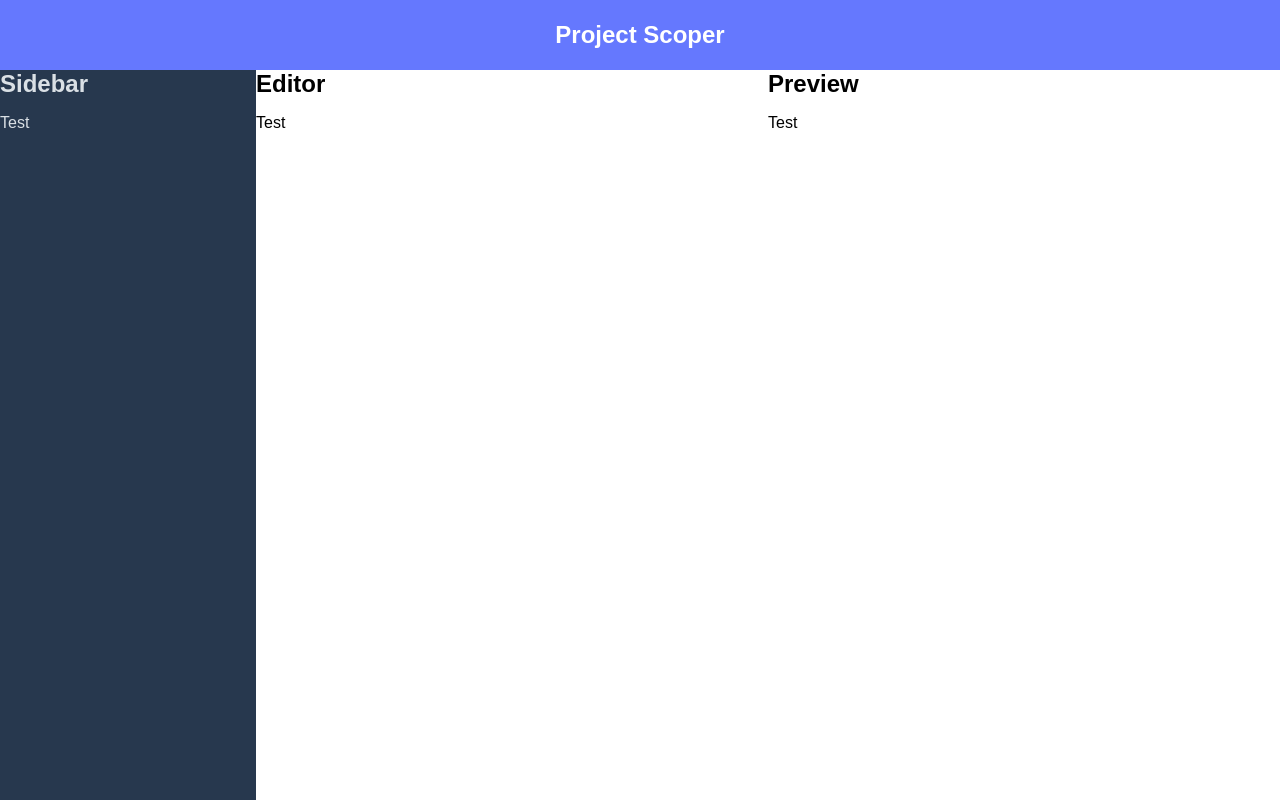
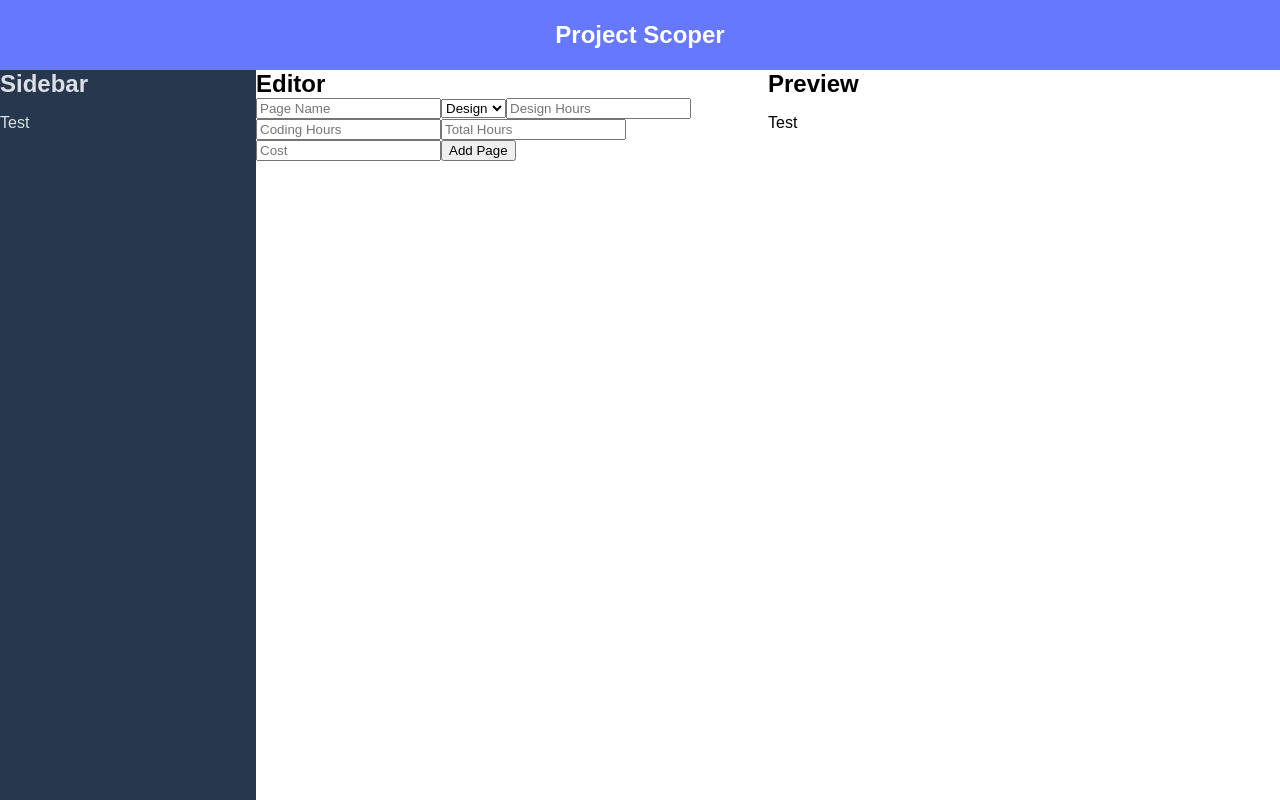
Before and after one commit to mmwoods/project-scope-react, a React (Create React App) app: page / in a window 1280 px wide. Both pictures are taken after typing "Sample" into the empty fields and a click on the button "Create Project". Built offline with nearby package versions, Linux system fonts and the light colour scheme.

Commit message:
Basic state

```diff
--- /dev/null
+++ b/src/components/AddScopeContent.js
@@ -0,0 +1,64 @@
+import React, { Component } from "react";
+
+class AddScopeContent extends Component {
+  nameRef = React.createRef();
+  typeRef = React.createRef();
+  designRef = React.createRef();
+  codingRef = React.createRef();
+  totalRef = React.createRef();
+  costRef = React.createRef();
+
+  createPage = event => {
+    // 1. Stop the form from submitting
+    event.preventDefault();
+    const page = {
+      name: this.nameRef.current.value,
+      type: this.typeRef.current.value,
+      design: parseFloat(this.designRef.current.value),
+      coding: parseFloat(this.codingRef.current.value),
+      total: parseFloat(this.totalRef.current.value),
+      cost: this.costRef.current.value
+    };
+    this.props.addPage(page);
+    // refresh the form
+    // event.currentTarget.reset;
+  };
+  render() {
+    return (
+      <form className="scope-edit" onSubmit={this.createPage}>
+        <input
+          name="name"
+          ref={this.nameRef}
+          type="text"
+          placeholder="Page Name"
+        />
+        <select name="type" ref={this.typeRef}>
+          <option value="design">Design</option>
+          <option value="coding">Coding</option>
+        </select>
+        <input
+          name="design"
+          ref={this.designRef}
+          type="text"
+          placeholder="Design Hours"
+        />
+        <input
+          name="coding"
+          ref={this.codingRef}
+          type="text"
+          placeholder="Coding Hours"
+        />
+        <input
+          name="total"
+          ref={this.totalRef}
+          type="text"
+          placeholder="Total Hours"
+        />
+        <input name="cost" ref={this.costRef} type="text" placeholder="Cost" />
+        <button type="submit">Add Page</button>
+      </form>
+    );
+  }
+}
+
+export default AddScopeContent;
--- a/src/components/App.js
+++ b/src/components/App.js
@@ -7,13 +7,27 @@ import Editor from "./Editor";
 import Preview from "./Preview";
 
 class App extends Component {
+  state = {
+    pages: {},
+    project: {}
+  };
+
+  addPage = page => {
+    // 1. Take a copy of the existing state (stop mutations)
+    const pages = { ...this.state.pages };
+    // 2. Add new page to pages variable
+    pages[`page${Date.now()}`] = page;
+    // 3. Set the new pages object to state
+    this.setState({ pages });
+  };
+
   render() {
     return (
       <div className="App">
         <Header />
         <div className="container">
           <Sidebar />
-          <Editor />
+          <Editor addPage={this.addPage} />
           <Preview />
         </div>
       </div>
--- a/src/components/Editor.js
+++ b/src/components/Editor.js
@@ -1,11 +1,12 @@
 import React, { Component } from "react";
+import AddScopeContent from "./AddScopeContent";
 
 class Editor extends Component {
   render() {
     return (
       <div className="w-40 d-inline-block top">
         <h2>Editor</h2>
-        <p>Test</p>
+        <AddScopeContent addPage={this.props.addPage} />
       </div>
     );
   }
```
